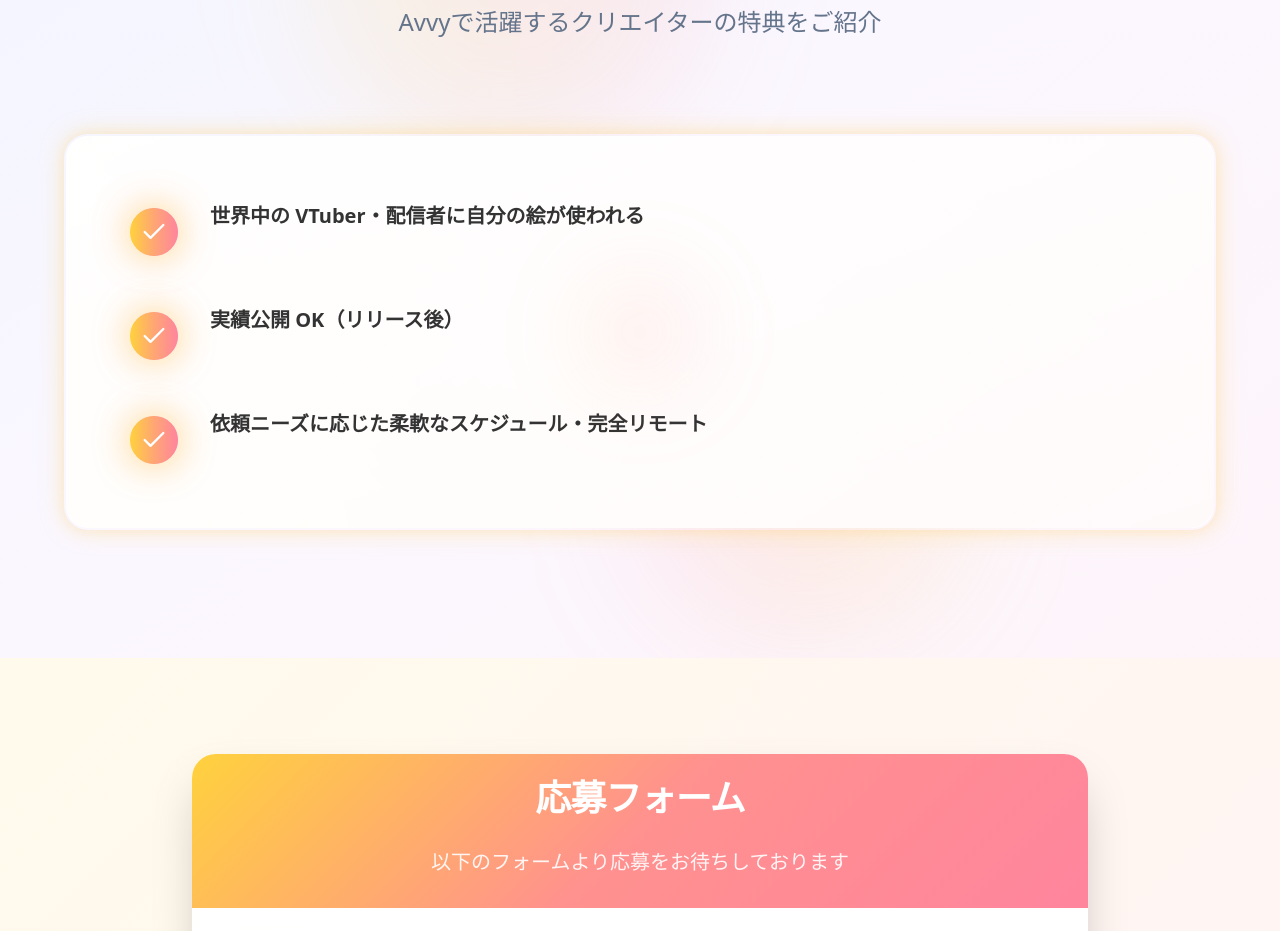
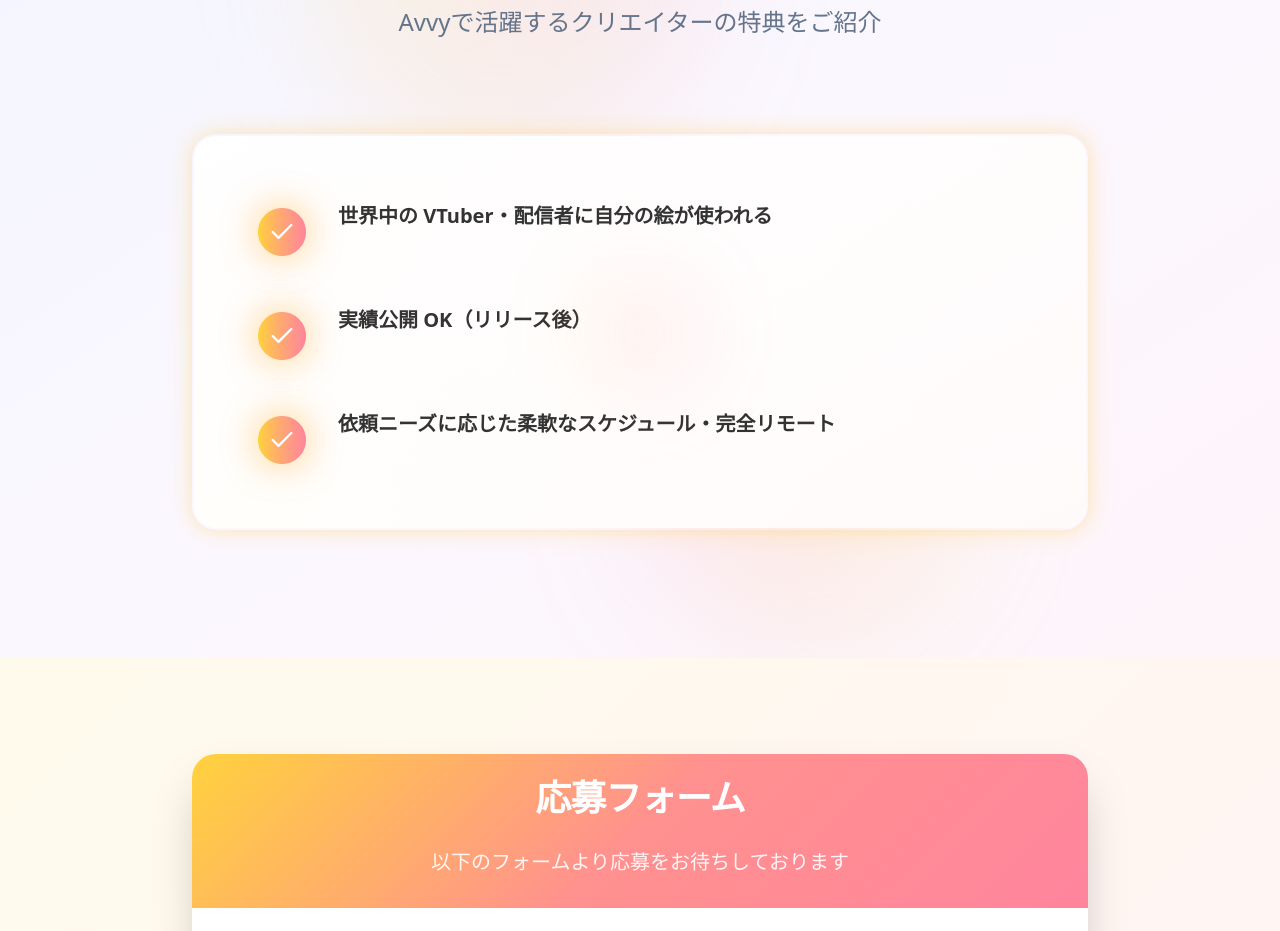
Before and after one commit to Yume3ab/avvy-friend-tool, a React (Vite) app: page / in a window 1280 px wide. Shown: the part 3523-4454 px from the top of the page. Built offline with nearby package versions, Linux system fonts and the light colour scheme.

Commit message:
Adjust creator benefits section width
Resize the container for the three points in the creator benefits section to approximately 60% of its current width.

```diff
--- a/src/components/landing/BenefitsSection.tsx
+++ b/src/components/landing/BenefitsSection.tsx
@@ -28,7 +28,7 @@ const BenefitsSection = () => {
           </p>
         </div>
 
-        <div className="max-w-6xl mx-auto luxury-card rounded-3xl shadow-2xl overflow-hidden relative" style={{animation: 'glow 6s ease-in-out infinite'}}>
+        <div className="max-w-4xl mx-auto luxury-card rounded-3xl shadow-2xl overflow-hidden relative" style={{animation: 'glow 6s ease-in-out infinite'}}>
           <div className="absolute inset-0 bg-gradient-to-br from-white/95 via-white/90 to-white/85"></div>
 
           <CardContent className="p-16 relative z-10">
```
